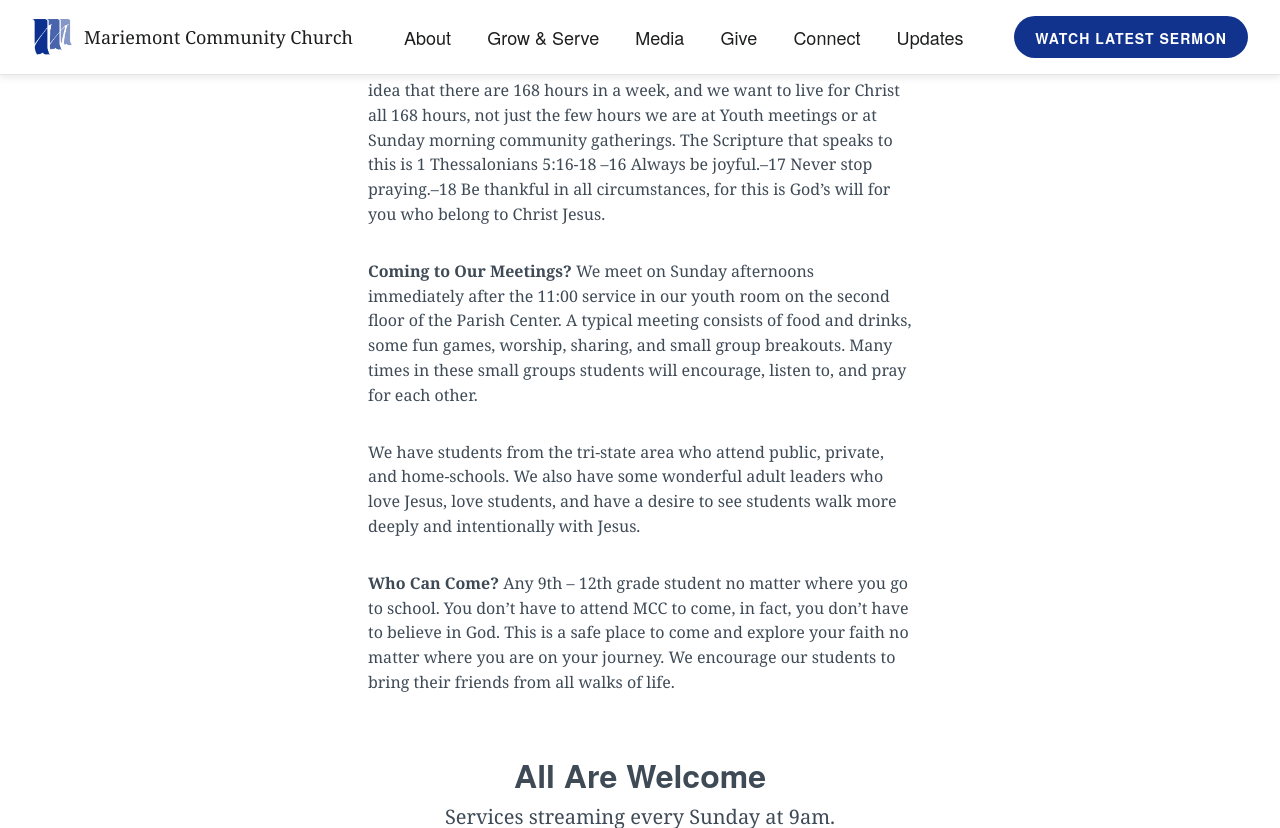
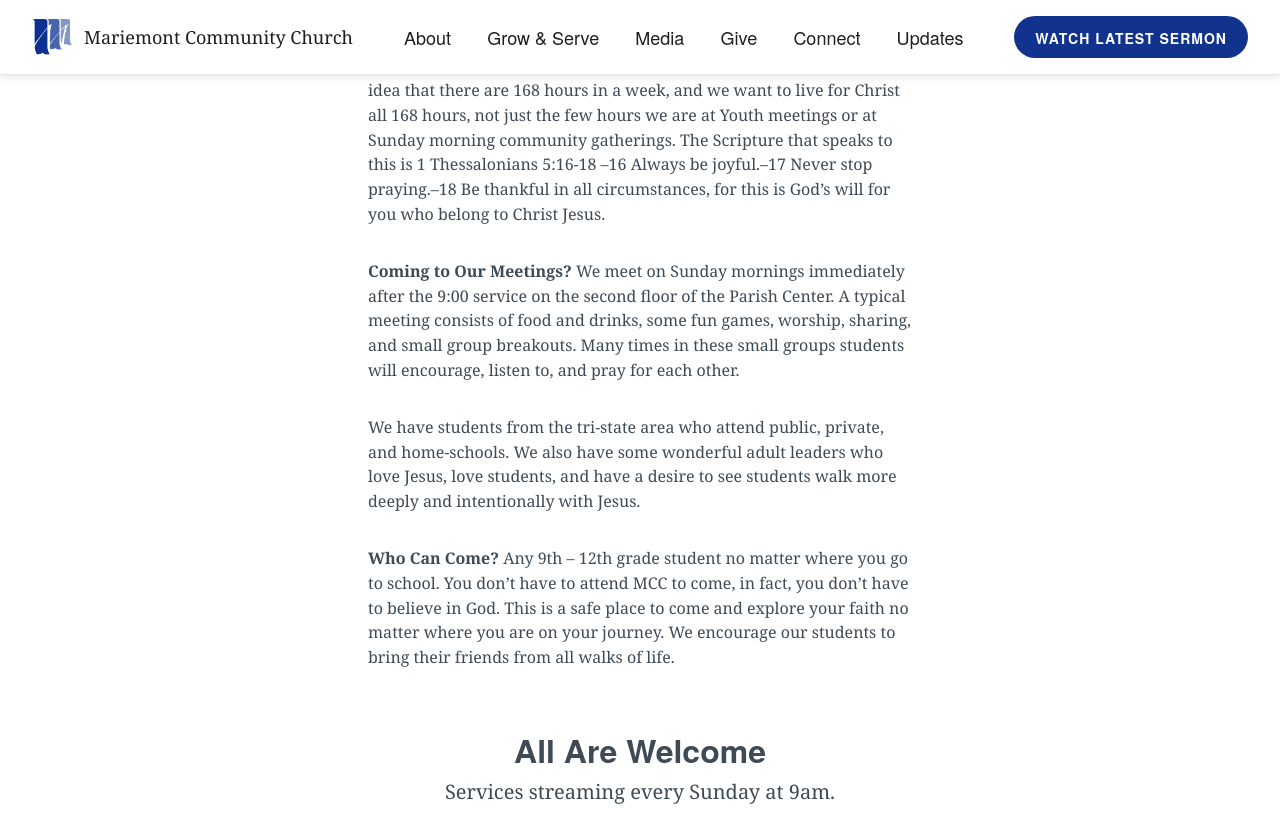
Before and after one commit to lukemoderwell/mariemont, a Jekyll site: the page built from club-168-9th-12th-grade.md, in a window 1280 px wide and 900 px high, scrolled down 1264 px, cut to the strip 0-828 px from the top of the window. Built offline with Jekyll 4.4.1, drawn with Linux system fonts in a browser that asks for light colours; nearby versions of some CDN libraries.

Commit message:
Updated Club 168 9th 12th Grade

```diff
--- a/club-168-9th-12th-grade.md
+++ b/club-168-9th-12th-grade.md
@@ -19,7 +19,7 @@
 Our Senior High Ministry is called Club 168. The 168 comes from the idea that there are 168 hours in a week, and we want to live for Christ all 168 hours, not just the few hours we are at Youth meetings or at Sunday morning community gatherings. The Scripture that speaks to this is  1 Thessalonians 5:16-18 --16 Always be joyful.--17 Never stop praying.--18 Be thankful in all circumstances, for this is God’s will for you who belong to Christ Jesus.
 
 **Coming to Our Meetings?**
-We meet on Sunday afternoons immediately after the 11:00 service in our youth room on the second floor of the Parish Center. A typical meeting consists of food and drinks, some fun games, worship, sharing, and small group breakouts. Many times in these small groups students will encourage, listen to, and pray for each other.
+We meet on Sunday mornings immediately after the 9:00 service on the second floor of the Parish Center. A typical meeting consists of food and drinks, some fun games, worship, sharing, and small group breakouts. Many times in these small groups students will encourage, listen to, and pray for each other.
 
 We have students from the tri-state area who attend public, private, and home-schools. We also have some wonderful adult leaders who love Jesus, love students, and have a desire to see students walk more deeply and intentionally with Jesus.
 
```
